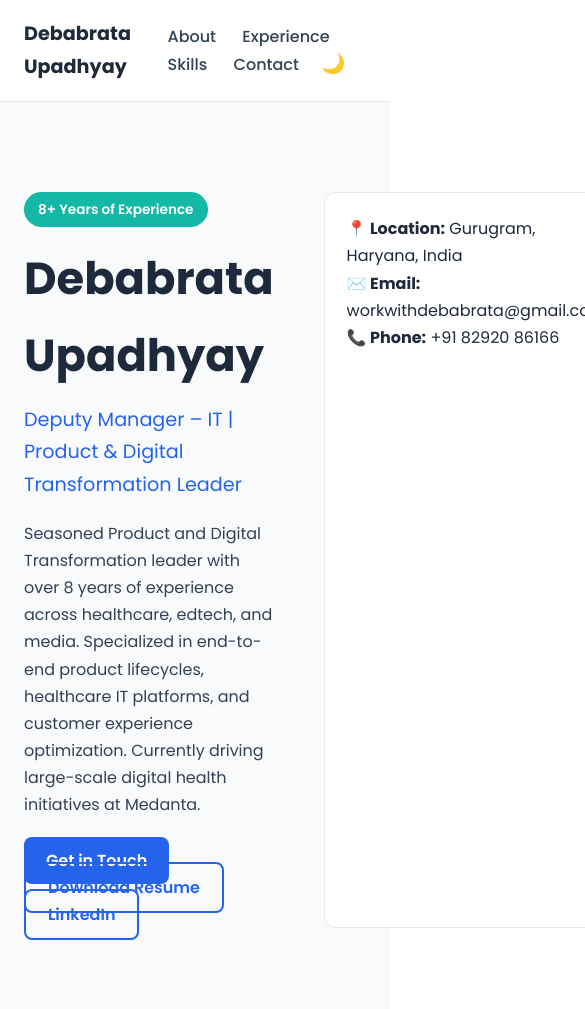
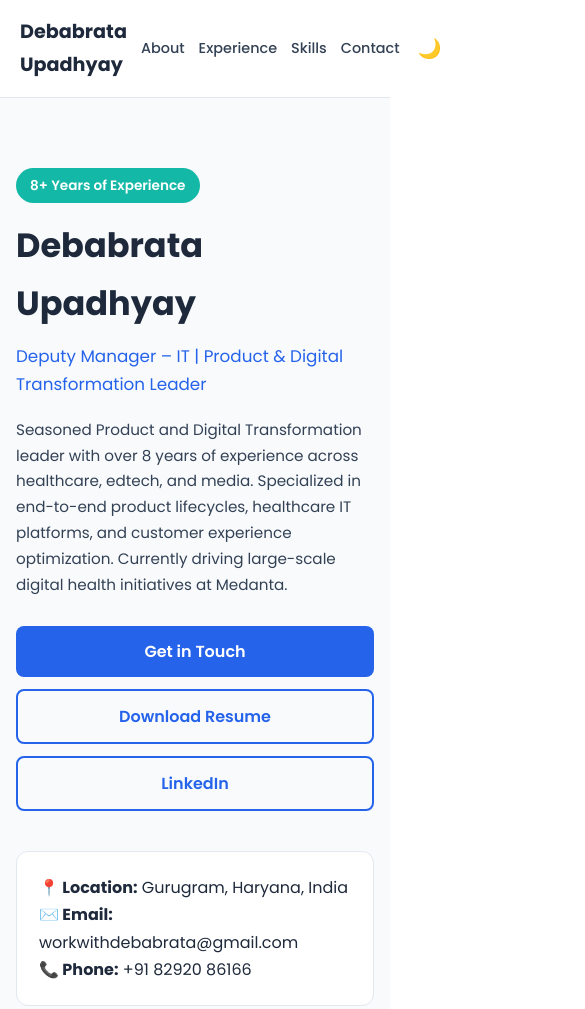
Before and after one commit to DebabrataUpadhyay/resume, a plain HTML site: page index.html in a window 390 px wide. Shown: the top 1009 px of the page, 585 px wide, since content can reach past the window. Drawn offline with Linux system fonts and the light colour scheme.

Commit message:
Add portfolio website

```diff
--- a/style.css
+++ b/style.css
@@ -1,11 +1,16 @@
-/* RESET */
+/* =========================
+   RESET & BASE
+========================= */
 * {
   margin: 0;
   padding: 0;
   box-sizing: border-box;
 }
 
-/* BASE */
+html {
+  scroll-behavior: smooth;
+}
+
 body {
   font-family: 'Poppins', sans-serif;
   background: #ffffff;
@@ -14,7 +19,9 @@ body {
   transition: background 0.3s ease, color 0.3s ease;
 }
 
-/* NAVBAR */
+/* =========================
+   NAVBAR
+========================= */
 .navbar {
   background: #ffffff;
   border-bottom: 1px solid #e2e8f0;
@@ -26,7 +33,7 @@ body {
 .nav-container {
   max-width: 1100px;
   margin: auto;
-  padding: 18px 24px;
+  padding: 16px 20px;
   display: flex;
   justify-content: space-between;
   align-items: center;
@@ -35,6 +42,11 @@ body {
 .logo {
   font-weight: 700;
   font-size: 1.2rem;
+}
+
+.nav-links {
+  display: flex;
+  align-items: center;
 }
 
 .nav-links a {
@@ -56,10 +68,12 @@ body {
   cursor: pointer;
 }
 
-/* HERO */
+/* =========================
+   HERO
+========================= */
 .hero {
   background: #f8fafc;
-  padding: 90px 24px;
+  padding: 90px 20px;
 }
 
 .hero-grid {
@@ -68,6 +82,7 @@ body {
   display: grid;
   grid-template-columns: 2fr 1fr;
   gap: 50px;
+  align-items: start;
 }
 
 .badge {
@@ -95,15 +110,24 @@ body {
 .hero-summary {
   color: #334155;
   margin-bottom: 28px;
+  max-width: 650px;
 }
 
-/* BUTTONS */
+/* =========================
+   BUTTONS
+========================= */
+.hero-buttons {
+  display: flex;
+  flex-wrap: wrap;
+  gap: 12px;
+}
+
 .hero-buttons .btn {
   padding: 12px 22px;
   border-radius: 8px;
   font-weight: 600;
   text-decoration: none;
-  margin-right: 10px;
+  display: inline-block;
 }
 
 .btn.primary {
@@ -116,7 +140,9 @@ body {
   color: #2563eb;
 }
 
-/* INFO CARD */
+/* =========================
+   INFO CARD
+========================= */
 .hero-info-card {
   background: #ffffff;
   border: 1px solid #e2e8f0;
@@ -124,11 +150,13 @@ body {
   padding: 22px;
 }
 
-/* SECTIONS */
+/* =========================
+   SECTIONS
+========================= */
 .section {
   max-width: 1100px;
   margin: auto;
-  padding: 80px 24px;
+  padding: 80px 20px;
 }
 
 .section h2 {
@@ -136,7 +164,9 @@ body {
   margin-bottom: 30px;
 }
 
-/* CARDS */
+/* =========================
+   EXPERIENCE CARDS
+========================= */
 .card {
   background: #ffffff;
   border: 1px solid #e2e8f0;
@@ -159,7 +189,9 @@ body {
   padding-left: 18px;
 }
 
-/* SKILLS */
+/* =========================
+   SKILLS
+========================= */
 .light {
   background: #f1f5f9;
 }
@@ -178,7 +210,120 @@ body {
   font-weight: 500;
 }
 
-/* CONTACT */
+/* =========================
+   CONTACT
+========================= */
 .contact a {
   color: #2563eb;
-  text-decorati
+  text-decoration: none;
+}
+
+/* =========================
+   FOOTER
+========================= */
+footer {
+  text-align: center;
+  padding: 30px;
+  background: #f1f5f9;
+  color: #64748b;
+}
+
+/* =========================
+   SCROLL ANIMATIONS
+========================= */
+.reveal {
+  opacity: 0;
+  transform: translateY(30px);
+  transition: all 0.7s ease;
+}
+
+.reveal.active {
+  opacity: 1;
+  transform: translateY(0);
+}
+
+/* =========================
+   DARK MODE
+========================= */
+body.dark {
+  background: #020617;
+  color: #e5e7eb;
+}
+
+body.dark .navbar,
+body.dark .section,
+body.dark footer,
+body.dark .hero,
+body.dark .light {
+  background: #020617;
+}
+
+body.dark .card,
+body.dark .hero-info-card {
+  background: #020617;
+  border-color: #1e293b;
+}
+
+body.dark a {
+  color: #38bdf8;
+}
+
+/* =========================
+   MOBILE & TABLET
+========================= */
+@media (max-width: 900px) {
+
+  .hero-grid {
+    grid-template-columns: 1fr;
+    gap: 40px;
+  }
+
+  .hero-text h1 {
+    font-size: 2.4rem;
+  }
+
+  .hero-info-card {
+    max-width: 100%;
+  }
+}
+
+@media (max-width: 600px) {
+
+  .nav-links a {
+    margin-left: 14px;
+    font-size: 0.9rem;
+  }
+
+  .hero {
+    padding: 70px 16px;
+  }
+
+  .hero-text h1 {
+    font-size: 2.1rem;
+  }
+
+  .subtitle {
+    font-size: 1.05rem;
+  }
+
+  .hero-summary {
+    font-size: 0.95rem;
+  }
+
+  .section {
+    padding: 60px 16px;
+  }
+
+  .section h2 {
+    font-size: 1.6rem;
+  }
+
+  .hero-buttons {
+    flex-direction: column;
+    align-items: stretch;
+  }
+
+  .hero-buttons .btn {
+    text-align: center;
+  }
+}
```
